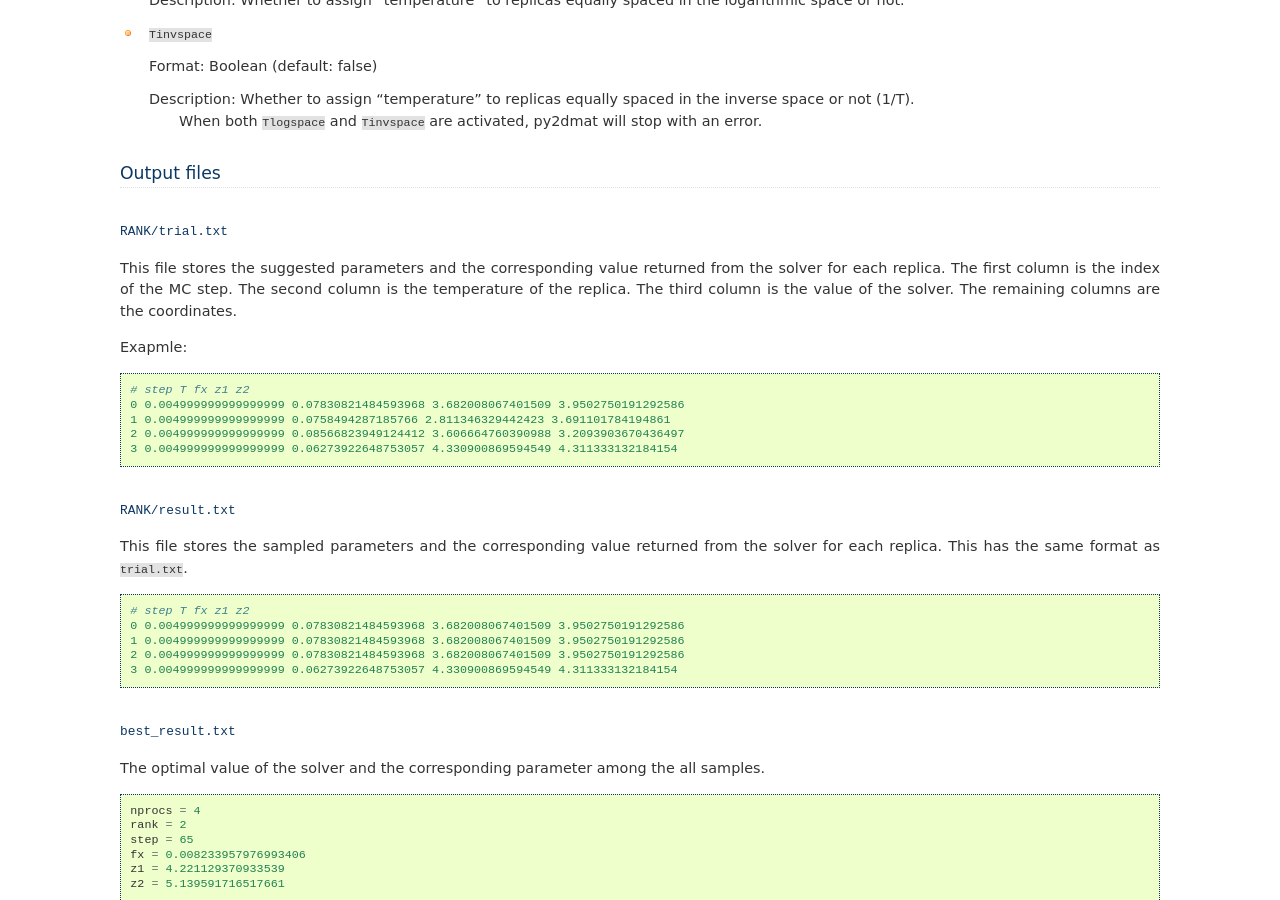
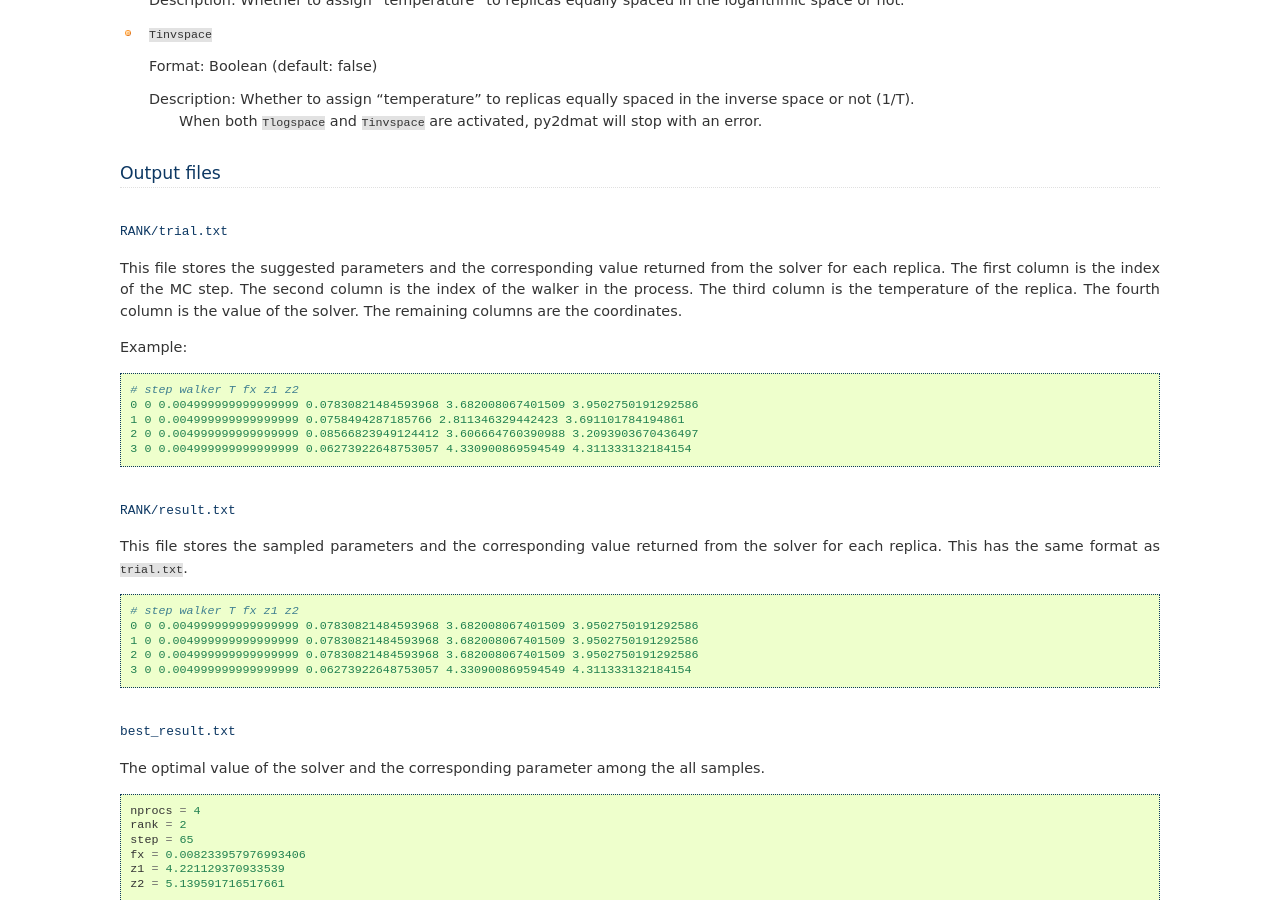
Before and after one commit to issp-center-dev/2DMAT, a Sphinx documentation site: the page built from doc/en/source/algorithm/exchange.rst, in a window 1280 px wide and 900 px high, scrolled down 1457 px. Built offline with Sphinx 7.4.7, drawn with Linux system fonts in a browser that asks for light colours.

Commit message:
save walker's id

```diff
--- a/doc/en/source/algorithm/exchange.rst
+++ b/doc/en/source/algorithm/exchange.rst
@@ -93,17 +93,18 @@ Output files
 ^^^^^^^^^^^^^^^^^^^^^
 This file stores the suggested parameters and the corresponding value returned from the solver for each replica.
 The first column is the index of the MC step.
-The second column is the temperature of the replica.
-The third column is the value of the solver.
+The second column is the index of the walker in the process.
+The third column is the temperature of the replica.
+The fourth column is the value of the solver.
 The remaining columns are the coordinates.
 
-Exapmle::
+Example::
 
-    # step T fx z1 z2
-    0 0.004999999999999999 0.07830821484593968 3.682008067401509 3.9502750191292586
-    1 0.004999999999999999 0.0758494287185766 2.811346329442423 3.691101784194861
-    2 0.004999999999999999 0.08566823949124412 3.606664760390988 3.2093903670436497
-    3 0.004999999999999999 0.06273922648753057 4.330900869594549 4.311333132184154
+    # step walker T fx z1 z2
+    0 0 0.004999999999999999 0.07830821484593968 3.682008067401509 3.9502750191292586
+    1 0 0.004999999999999999 0.0758494287185766 2.811346329442423 3.691101784194861
+    2 0 0.004999999999999999 0.08566823949124412 3.606664760390988 3.2093903670436497
+    3 0 0.004999999999999999 0.06273922648753057 4.330900869594549 4.311333132184154
 
 
 ``RANK/result.txt``
@@ -113,11 +114,11 @@ This has the same format as ``trial.txt``.
 
 .. code-block::
 
-    # step T fx z1 z2
-    0 0.004999999999999999 0.07830821484593968 3.682008067401509 3.9502750191292586
-    1 0.004999999999999999 0.07830821484593968 3.682008067401509 3.9502750191292586
-    2 0.004999999999999999 0.07830821484593968 3.682008067401509 3.9502750191292586
-    3 0.004999999999999999 0.06273922648753057 4.330900869594549 4.311333132184154
+    # step walker T fx z1 z2
+    0 0 0.004999999999999999 0.07830821484593968 3.682008067401509 3.9502750191292586
+    1 0 0.004999999999999999 0.07830821484593968 3.682008067401509 3.9502750191292586
+    2 0 0.004999999999999999 0.07830821484593968 3.682008067401509 3.9502750191292586
+    3 0 0.004999999999999999 0.06273922648753057 4.330900869594549 4.311333132184154
 
 
 ``best_result.txt``
```
Also changed, not shown: doc/en/source/tutorial/exchange.rst (+6 -6 lines), doc/ja/source/algorithm/exchange.rst (+11 -11 lines), doc/ja/source/tutorial/exchange.rst (+6 -6 lines), 2 other files.
